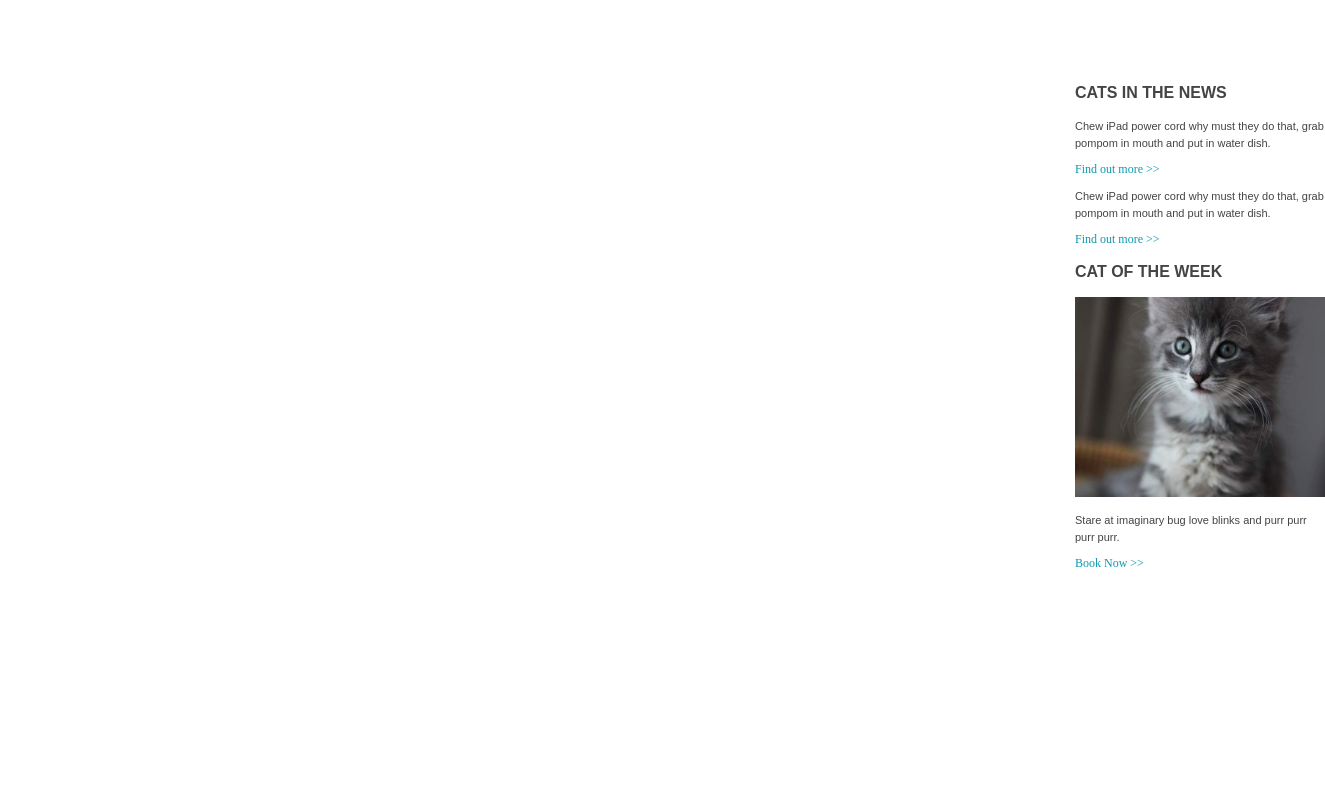
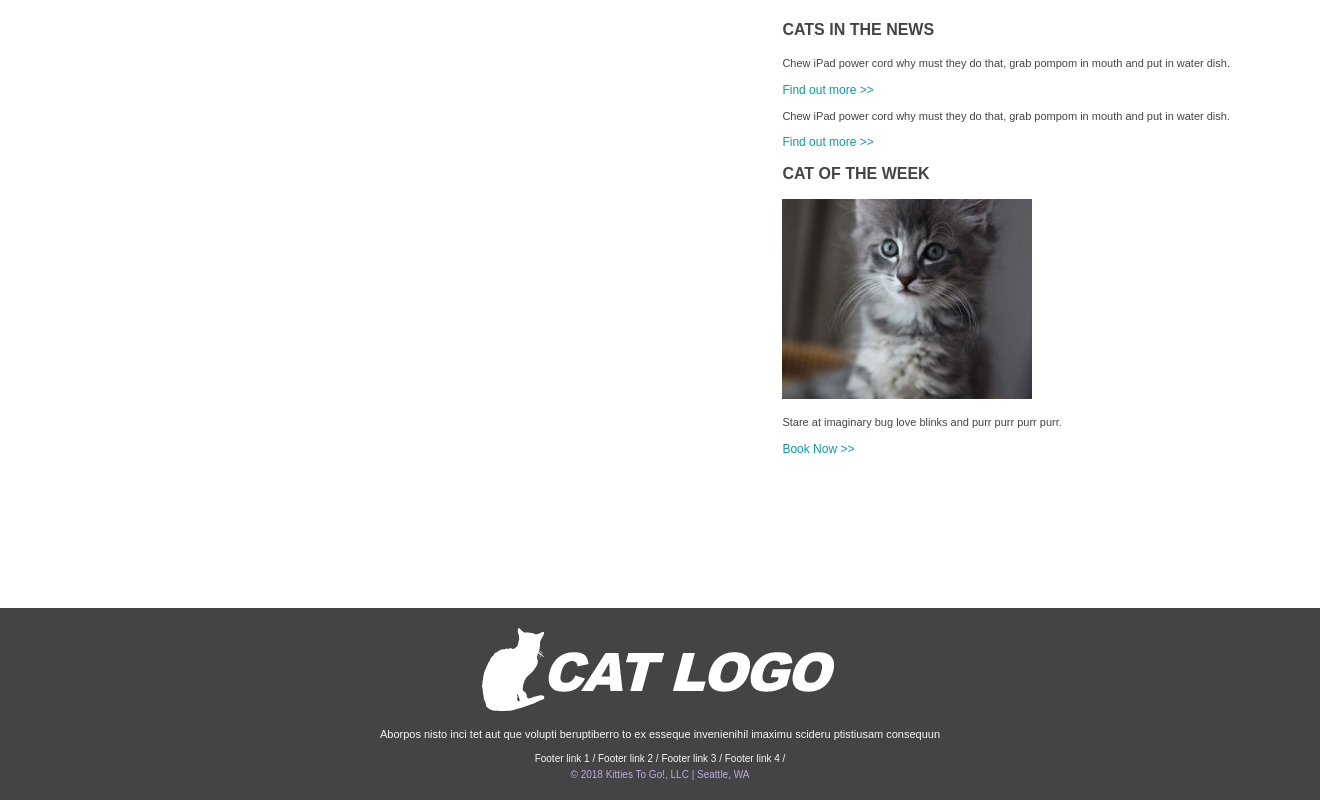
Before and after one commit to ladyb411/mock-up-exercise, a plain HTML site: page index.html in a window 1280 px wide. Shown: the whole page, 1325 px wide, since content can reach past the window. Drawn offline with Linux system fonts and the light colour scheme.

Commit message:
added cat logo and updated CSS sheet

```diff
--- a/index.html
+++ b/index.html
@@ -40,6 +40,22 @@
 
       </section>
     </aside>
+    <div class="container">
+      <img src="lesson04-mock5-cat-logo.png" alt="company logo"/>
+      <p class="div.text">
+        Aborpos nisto inci tet aut que volupti beruptiberro to ex
+        esseque invenienihil imaximu scideru ptistiusam consequun</p>
+        <nav>
+          <a herf="#">Footer link 1 /</a>
+          <a herf="#">Footer link 2 /</a>
+          <a herf="#">Footer link 3 /</a>
+          <a herf="#">Footer link 4 /</a>
+        </nav>
+        <footer class="copyright">© 2018 Kitties To Go!, LLC | Seattle, WA
+
+        </footer>
+
+  </div>
 
   </body>
 </html>
--- a/style.css
+++ b/style.css
@@ -1,13 +1,19 @@
+* {font-family: Arial, Helvetica, sans-serif;}
 body {
   color: #444;
+  position: relative;
+  height: 100%;
+  width: 100%;
+  margin: 0;
+  padding: 0;
 }
 
 .sidebar_right {
-  position: absolute;
-  left: 475px;
-  padding: 50px 0;
-  margin: 600px;
-  margin-top: 10px;
+  float: right;
+  width: 400px
+  padding: 50px 0px;
+  margin: 50px 50px;
+  margin-top: 5px;
 }
 
 h3 {
@@ -18,9 +24,9 @@ h3 {
 }
 p {
   font-family: Arial, Helvetica, sans-serif;
-
   font-size: 11px;
   line-height: 1.5;
+  display: block;
 }
 .more-info {
   color: #1098ad;
@@ -31,3 +37,28 @@ p {
   width: 250px;
   height: 200px;
 }
+/*.container {
+  width: 700px;
+  bottom: 50px;}*/
+/*.cat-logo {
+  position: absolute;
+  width: 300px;
+  height: 100px;
+  background-color: #444;
+  font-family: Arial, Helvetica, sans-serif;
+  color: #f7f7f7;
+}*/
+
+.container {
+  background-color: #444;
+  color: #f7f7f7;
+  position: fixed;
+  bottom: 0px;
+  width: 100%;
+  text-align: center;
+  padding: 20px;
+}
+nav {font-family: Arial, Helvetica, sans-serif;
+font-size: 10px;}
+.div.text {font-family: Arial, Helvetica, sans-serif; font-size: 10px;}
+.copyright {font-family: Arial, Helvetica, sans-serif; font-size: 10px; padding-top: 5px; color:rgb(190, 170, 229)}
```
Also changed, not shown: lesson04-mock5-cat-logo.png (added).
